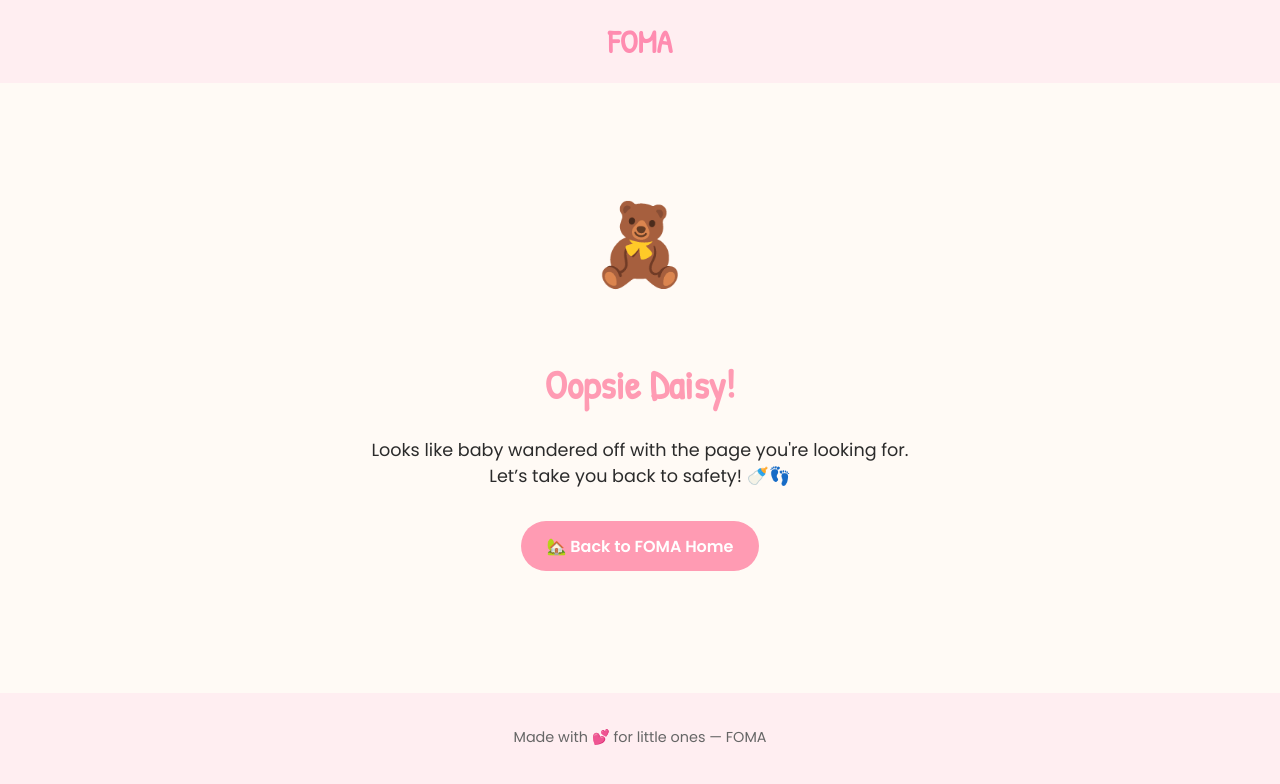
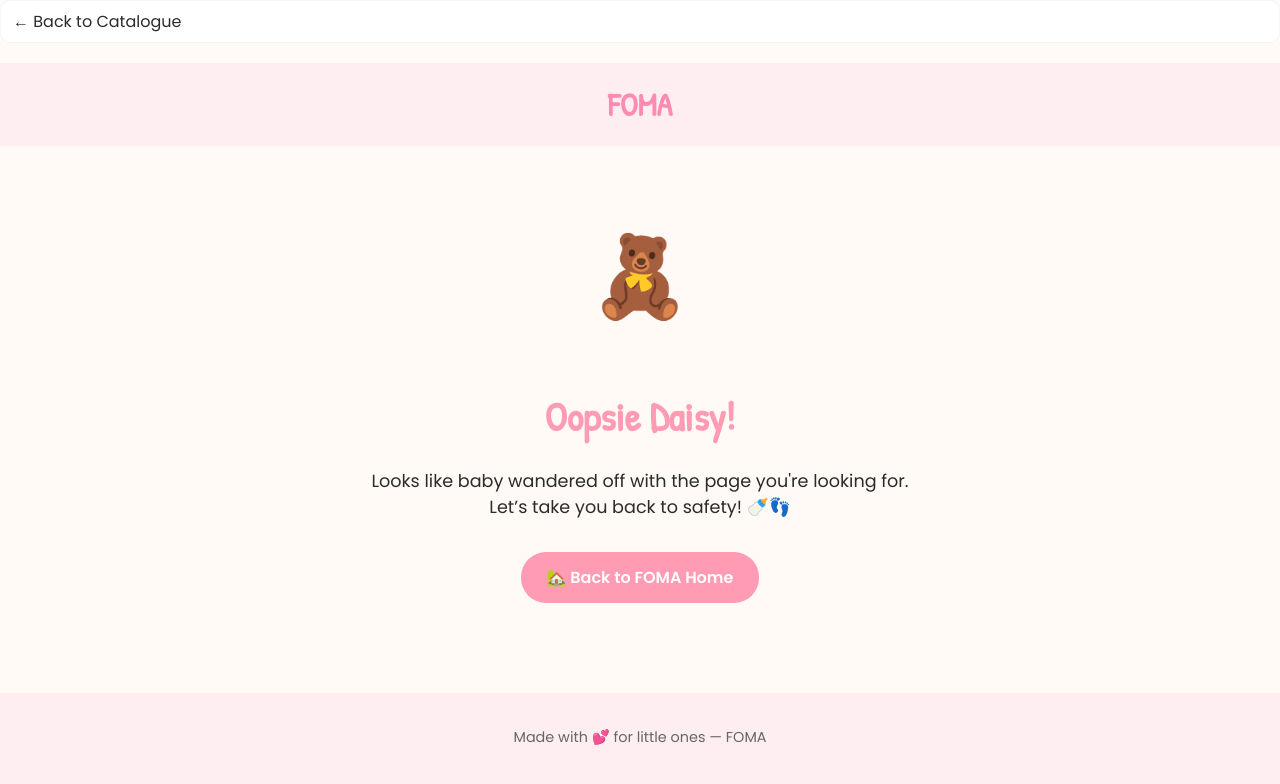
Before and after one commit to gayagenius/foma-landing-page, a plain HTML site: page 404.html in a window 1280 px wide. Drawn offline with Linux system fonts and the light colour scheme.

Commit message:
fixing landing page

```diff
--- a/404.html
+++ b/404.html
@@ -94,6 +94,24 @@
     }
   </style>
 </head>
+
+<a class="back" href="catalogue.html" aria-label="Back to catalogue">← Back to Catalogue</a>
+
+<style>
+  .back {
+    display: inline-flex;
+    align-items: center;
+    gap: 8px;
+    text-decoration: none;
+    color: #2b2b2b;
+    padding: 8px 12px;
+    border-radius: 10px;
+    border: 1px solid rgba(0,0,0,0.04);
+    background: #fff;
+    font-family: Poppins, system-ui;
+    margin-bottom: 20px;
+  }
+</style>
 <body>
   <header>
     <h1>FOMA</h1>
```
Also changed, not shown: catalogue.html (+17 -0 lines).
